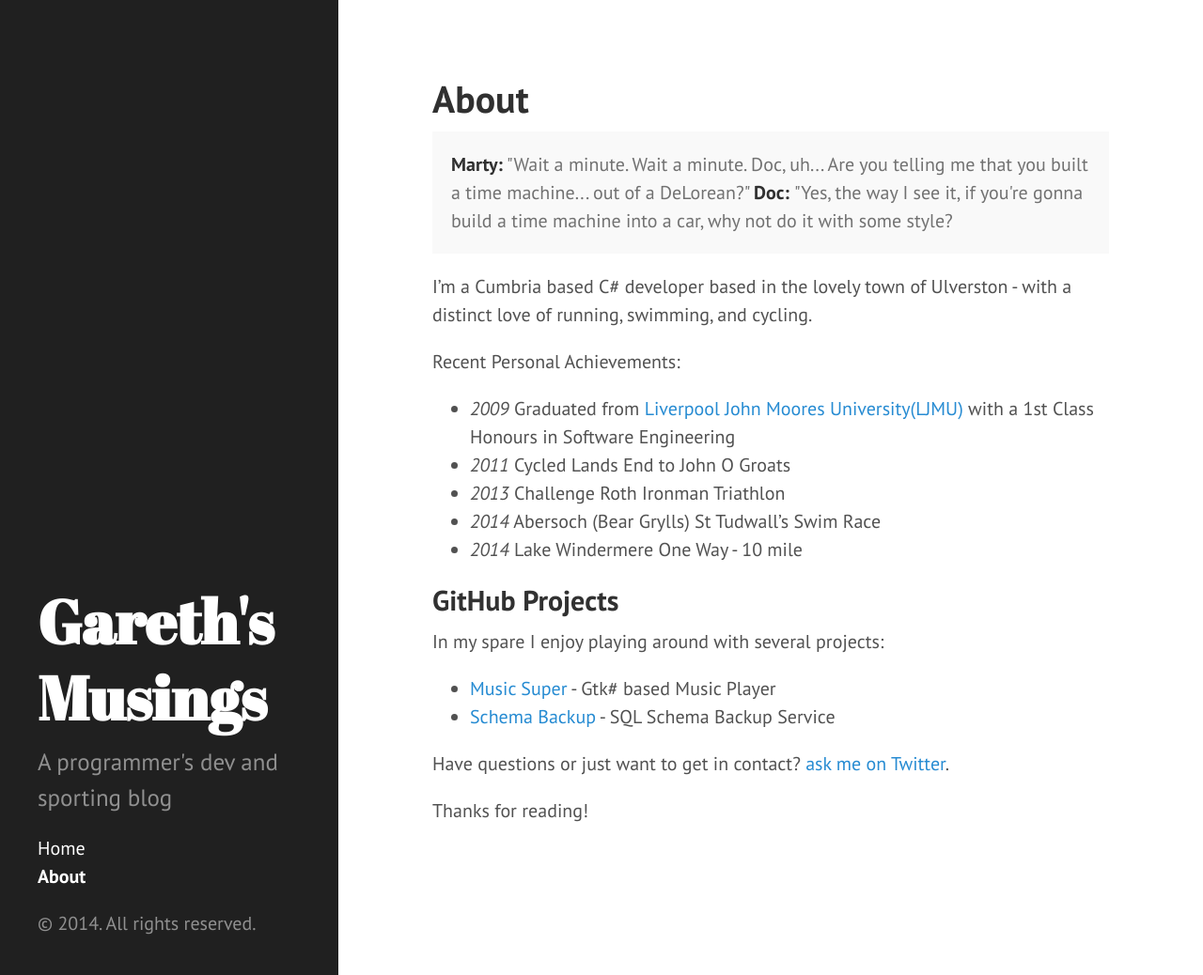
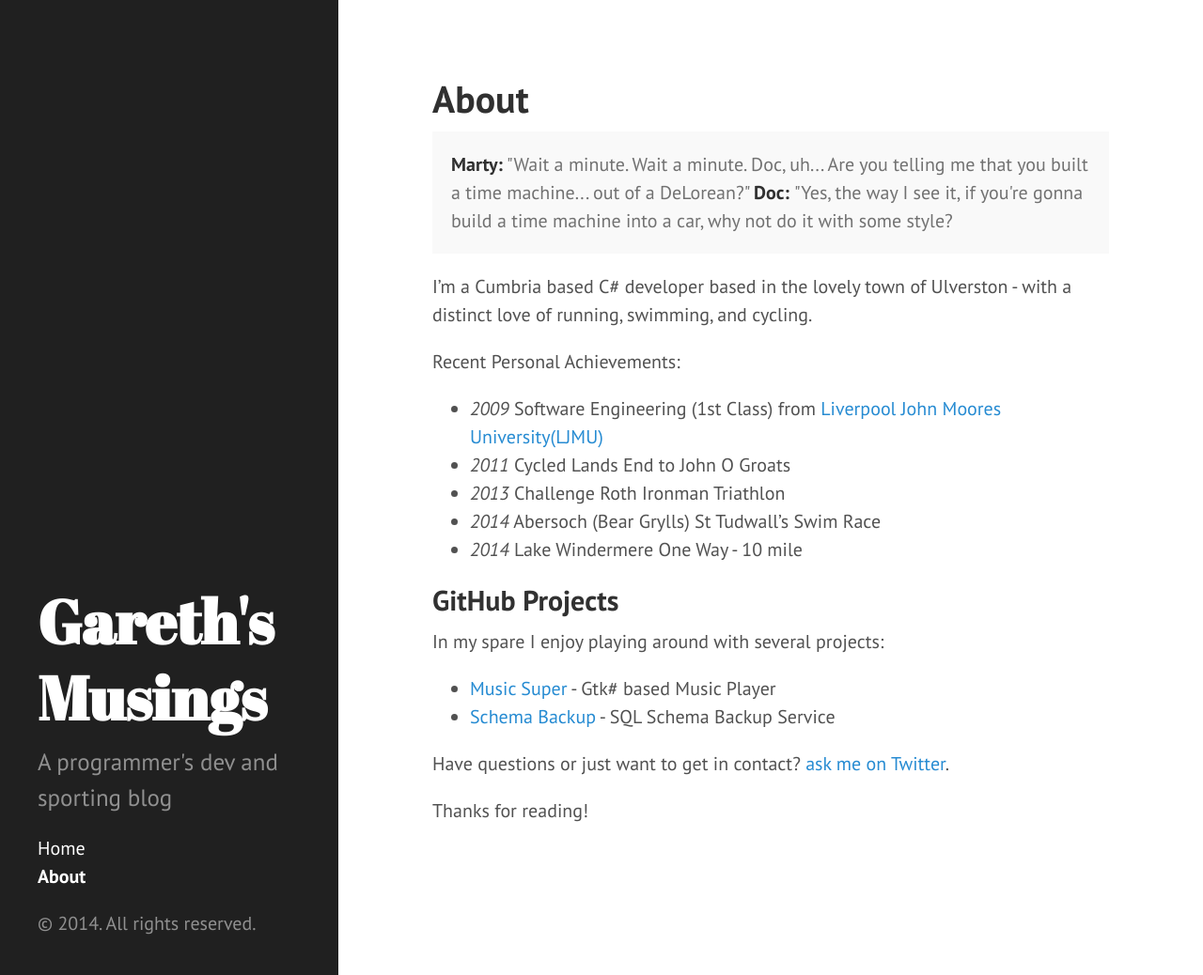
Before and after one commit to wonea/wonea.github.io, a Jekyll site: the page built from about.md, in a window 1280 px wide and 1038 px high. Shown: the whole window at 94% size. Built offline with Jekyll 4.4.1, drawn with Linux system fonts in a browser that asks for light colours; Markdown is read by kramdown in place of the engine named in the settings.

Commit message:
Adjustments

```diff
--- a/about.md
+++ b/about.md
@@ -13,7 +13,7 @@ I'm a Cumbria based C# developer based in the lovely town of Ulverston - with a
 
 Recent Personal Achievements:
 
-* <em>2009</em> Graduated from [Liverpool John Moores University(LJMU)](http://www.ljmu.ac.uk/) with a 1st Class Honours in Software Engineering
+* <em>2009</em> Software Engineering (1st Class) from [Liverpool John Moores University(LJMU)](http://www.ljmu.ac.uk/)
 * <em>2011</em> Cycled Lands End to John O Groats
 * <em>2013</em> Challenge Roth Ironman Triathlon
 * <em>2014</em> Abersoch (Bear Grylls) St Tudwall's Swim Race
```
